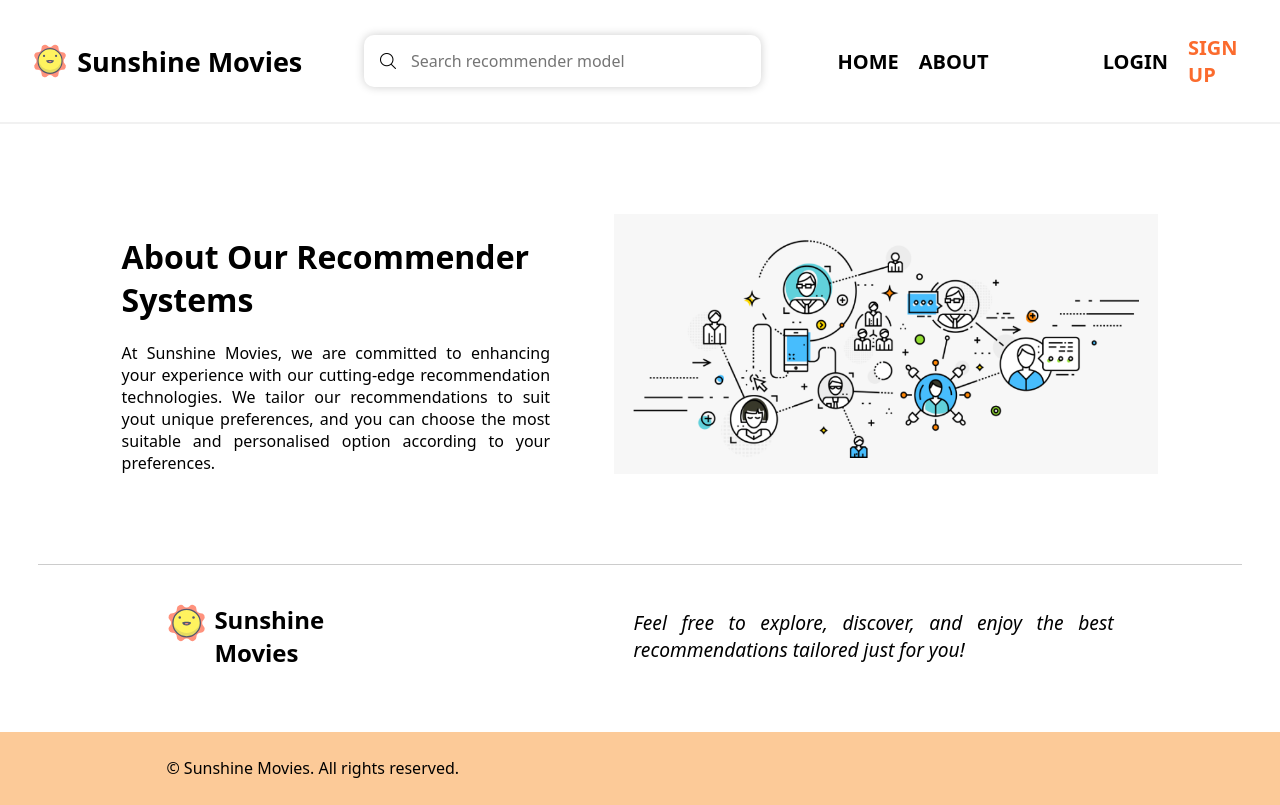
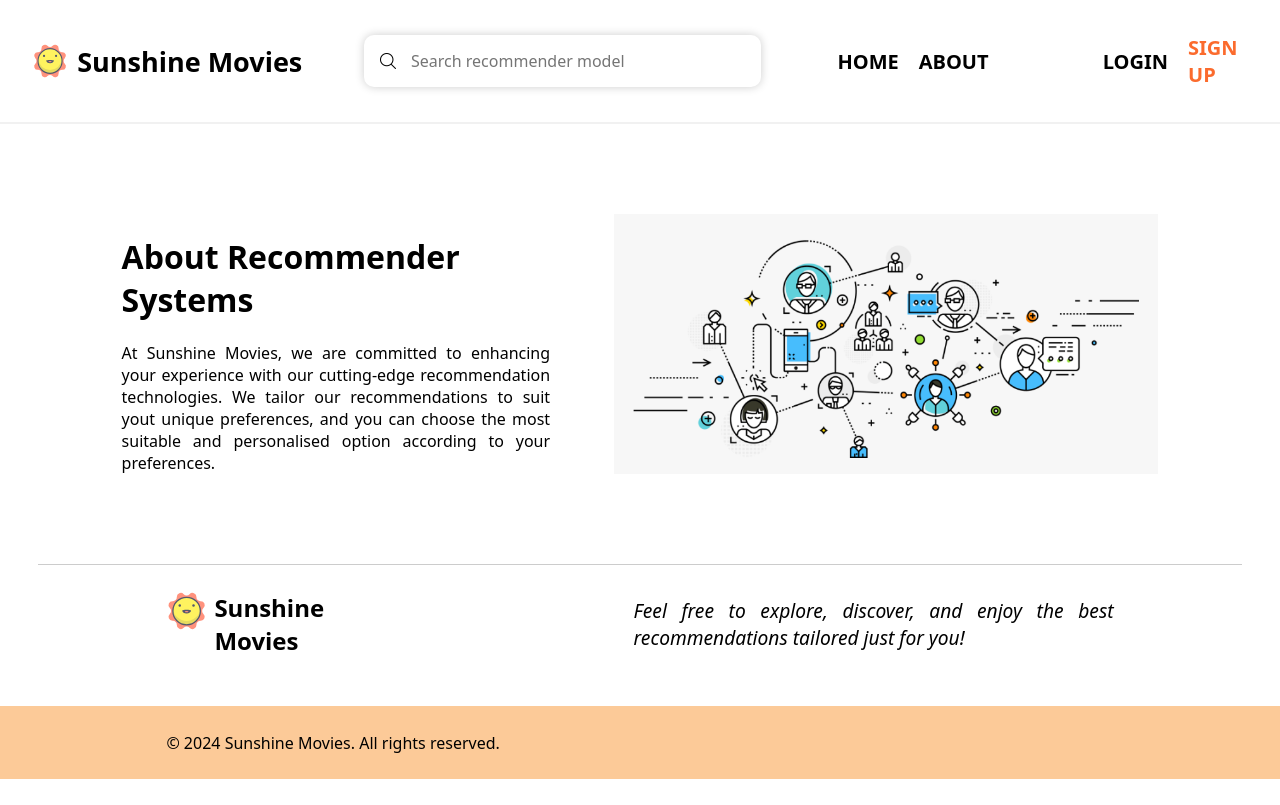
Before and after one commit to hangui11/Recommender-System-Frotend, a Vue app: page /about in a window 1280 px wide. Built offline with nearby package versions, Linux system fonts and the light colour scheme.

Commit message:
fix problems

```diff
--- a/src/components/AboutPage.vue
+++ b/src/components/AboutPage.vue
@@ -33,7 +33,7 @@ let modelIndex = ref(-1)
 let showImage = ref(false)
 
 const models = ['Trivial', 'User-to-User', 'Item-to-Item', 'Matrix Factorization', 'K-Nearest-Neighbor', 'Neuronal Collaborative Filtering']
-
+const currentYear = new Date().getFullYear()
 // const selectModel = (index, keyWord=false) => {
 //   const modelsFiltered = filtereModel()
 //   input.value = modelsFiltered[index].toLowerCase()
@@ -145,11 +145,12 @@ const closeModelList = () => {
     <body>
         <div class="about-1">
             <div class="about-recommenders">
-                <h1 class="title">About Our Recommender Systems</h1>
+                <h1 class="title">About Recommender Systems</h1>
                 <div class="text">
                    At Sunshine Movies, we are committed to enhancing your experience with our cutting-edge recommendation technologies. We tailor our
                    recommendations to suit yout unique preferences, and you can choose the most suitable and personalised option according to your preferences.
                 </div>
+
             </div>
             <img :src="about_recommender" class="img"/>
 
@@ -343,13 +344,12 @@ body {
 
 footer {
   margin: 0 3%;
-  padding: 3% 10%;
+  padding: 2% 10%;
   border-top: solid 1px rgba(0, 0, 0, 0.2);
   display: flex;
   justify-content: space-between;
   align-items: center;
   flex-direction: row;
-
 }
 
 .footer-img {
--- a/src/components/models/TrivialPage.vue
+++ b/src/components/models/TrivialPage.vue
@@ -0,0 +1,8 @@
+<script setup>
+
+</script>
+
+
+<template>
+    Trivial Model
+</template>
--- a/src/main.js
+++ b/src/main.js
@@ -11,13 +11,15 @@ import LoginPage from './components/LoginPage.vue'
 import DashboardPage from './components/DashboardPage.vue'
 import SignUpPage from './components/SignUpPage.vue'
 import AboutPage from './components/AboutPage.vue'
+import TrivialPage from './components/models/TrivialPage.vue'
 
 const routes = [
   { path: '/', component: TheHome },
   { path: '/login', component: LoginPage },
   { path: '/sign_up', component: SignUpPage },
   { path: '/about', component: AboutPage },
-  { path: '/dashboard', component: DashboardPage, meta: { requiresAuth: true } }
+  { path: '/dashboard', component: DashboardPage, meta: { requiresAuth: true } },
+  { path: '/trivial', component: TrivialPage }
 ]
 
 const router = createRouter({
```
